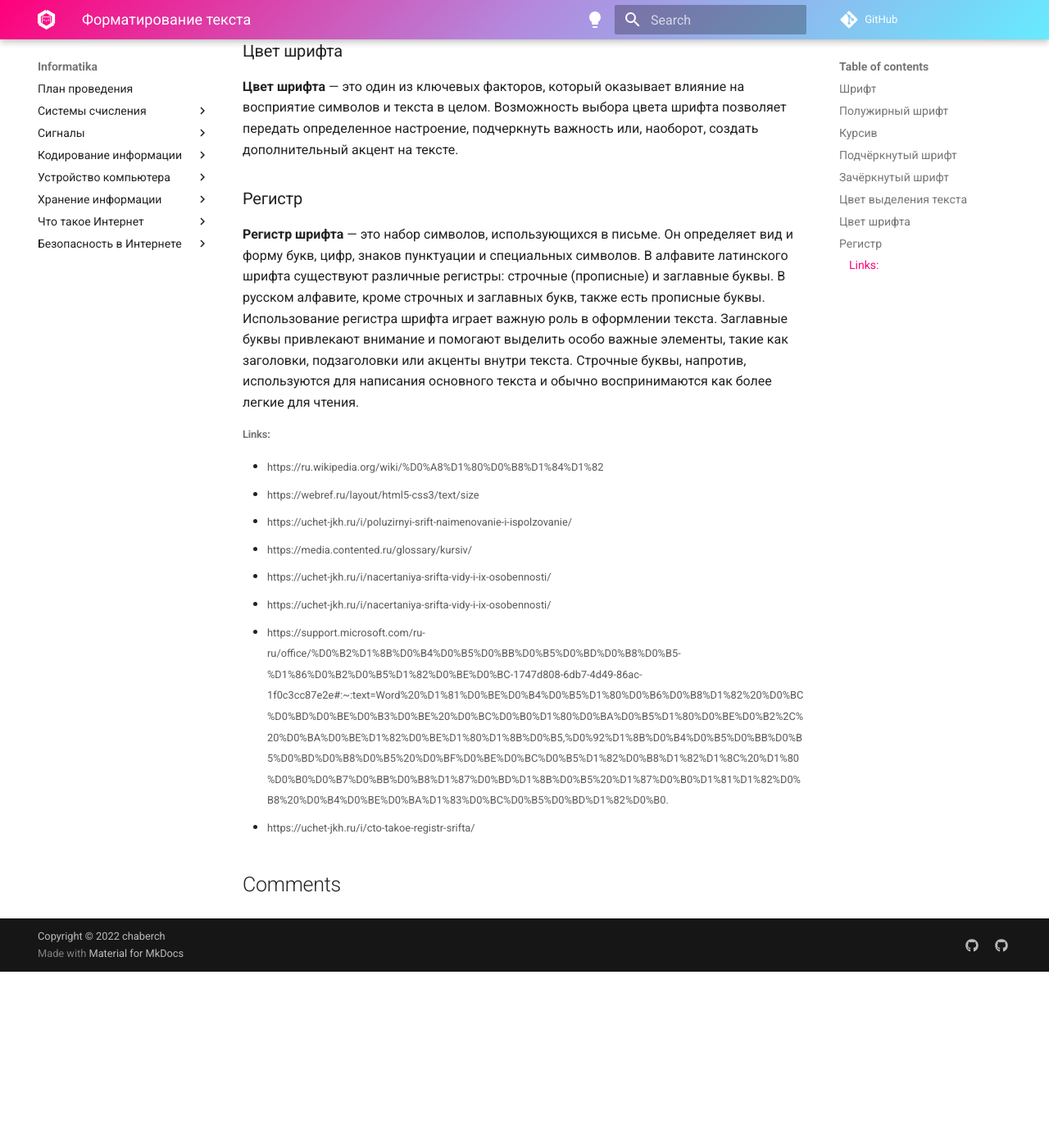
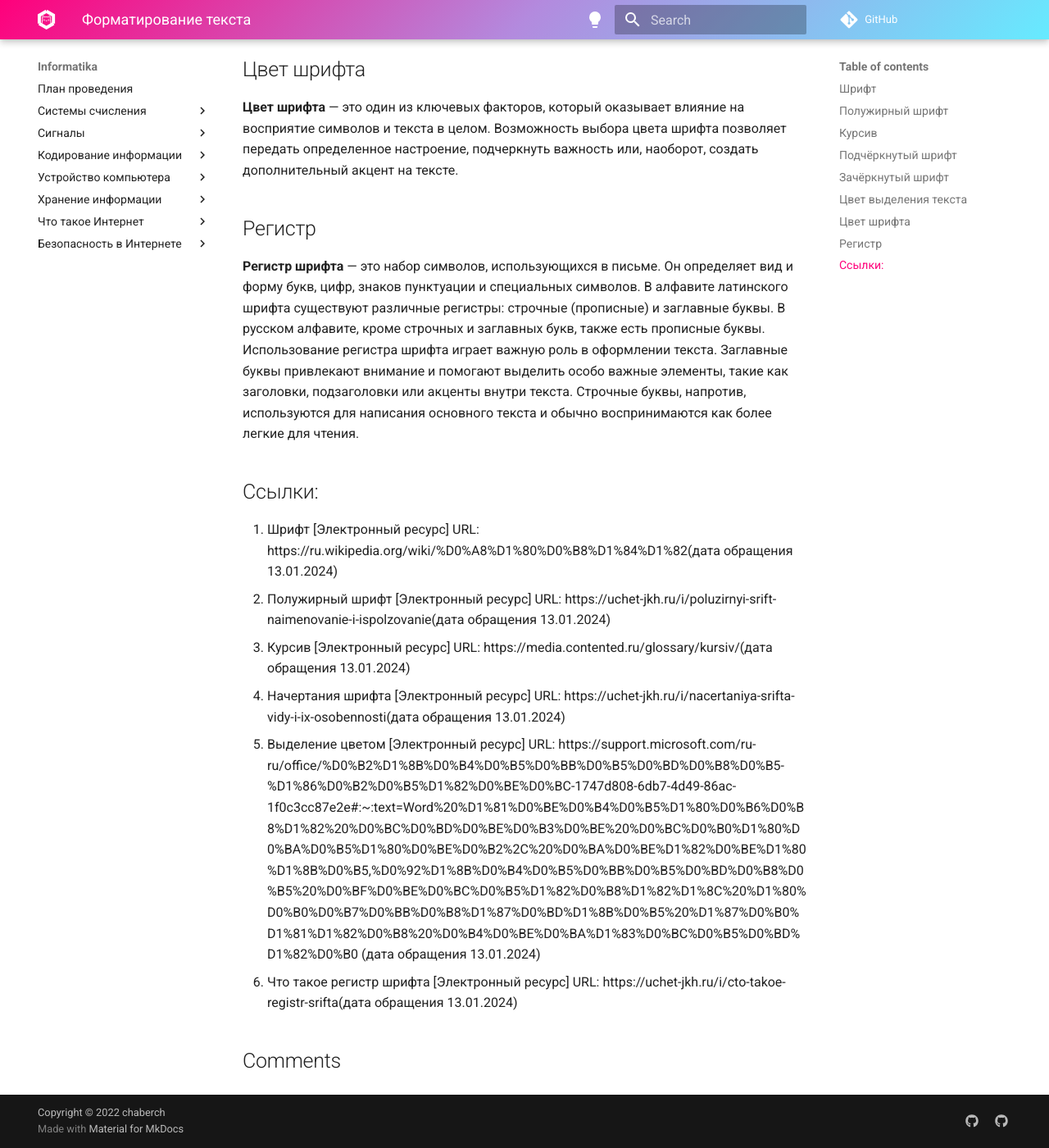
Before and after one commit to chabErch/Informatika, an MkDocs documentation site: the page built from docs/MS Word/Форматирование текста.md, in a window 1280 px wide and 1400 px high, scrolled down 1503 px. Shown: the whole window at 82% size. Built offline with MkDocs 1.6.1 and Material for MkDocs 9.7.7, drawn with Linux system fonts in a browser that asks for light colours; comment, search, counter and statistics services are not loaded; before the commit the page ends 2688 px from its top, so only the background shows below that; some of the changed text lies outside the part shown.

Commit message:
Update Форматирование текста.md

```diff
--- a/docs/MS Word/Форматирование текста.md
+++ b/docs/MS Word/Форматирование текста.md
@@ -12,7 +10,7 @@
 миллиметры (mm), пункты (pt) и др). На вид шрифта влияет не только заданный размер,
 но и выбор гарнитуры.
 
-### Полужирный шрифт
+## Полужирный шрифт
 
 **Полужирный шрифт** отличается от обычного шрифта тем, что его символы выглядят
 более толстыми и насыщенными, что делает текст более заметным и выделенным.
@@ -28,34 +26,34 @@
 и сделать их более запоминающимися для читателей. Это мощное средство для передачи
 информации и эмоций через письменный текст.
 
-### Курсив
+## Курсив
 
 **Курсив** — это вид печатного шрифта, в котором буквы пишутся под наклоном и
 соединяются друг с другом при помощи штрихов. Название происходит от латинского
 выражения cursiva littera, которое означает беглый почерк.
 
-### Подчёркнутый шрифт
+## Подчёркнутый шрифт
 
 **Шрифт с подчеркиванием (Underline)** — данный стиль добавляет подчеркивание к символам,
 что позволяет увеличить внимание к определенной части текста.
 
-### Зачёркнутый шрифт
+## Зачёркнутый шрифт
 
 **Зачеркнутый шрифт (Strikethrough)** — этот стиль добавляет горизонтальную линию,
 которая пересекает символы и используется для выделения текста или указания на его удаление.
 
-### Цвет выделения текста
+## Цвет выделения текста
 
 Word содержит много маркеров, которые делают текст всплывающее на экране таким же,
 как при выделении бумаги флуоресцентным маркером. Вы можете выделить текст или изображение,
 а затем выделить его или с помощью инструмента **Выделение** пометить различные части документа.
 
-### Цвет шрифта
+## Цвет шрифта
 
 **Цвет шрифта** — это один из ключевых факторов, который оказывает влияние на восприятие символов
 и текста в целом. Возможность выбора цвета шрифта позволяет передать определенное настроение, подчеркнуть важность или, наоборот, создать дополнительный акцент на тексте.
 
-### Регистр
+## Регистр
 
 **Регистр шрифта** — это набор символов, использующихся в письме. Он определяет вид и форму букв,
 цифр, знаков пунктуации и специальных символов. В алфавите латинского шрифта существуют
@@ -66,15 +64,18 @@ Word содержит много маркеров, которые делают
 акценты внутри текста. Строчные буквы, напротив, используются для написания
 основного текста и обычно воспринимаются как более легкие для чтения.
 
+## Ссылки:
 
-
-###### Links:
-
- * <small>https://ru.wikipedia.org/wiki/%D0%A8%D1%80%D0%B8%D1%84%D1%82</small>
- * <small>https://webref.ru/layout/html5-css3/text/size</small>
- * <small>https://uchet-jkh.ru/i/poluzirnyi-srift-naimenovanie-i-ispolzovanie/</small>
- * <small>https://media.contented.ru/glossary/kursiv/</small>
- * <small>https://uchet-jkh.ru/i/nacertaniya-srifta-vidy-i-ix-osobennosti/</small>
- * <small>https://uchet-jkh.ru/i/nacertaniya-srifta-vidy-i-ix-osobennosti/</small>
- * <small>https://support.microsoft.com/ru-ru/office/%D0%B2%D1%8B%D0%B4%D0%B5%D0%BB%D0%B5%D0%BD%D0%B8%D0%B5-%D1%86%D0%B2%D0%B5%D1%82%D0%BE%D0%BC-1747d808-6db7-4d49-86ac-1f0c3cc87e2e#:~:text=Word%20%D1%81%D0%BE%D0%B4%D0%B5%D1%80%D0%B6%D0%B8%D1%82%20%D0%BC%D0%BD%D0%BE%D0%B3%D0%BE%20%D0%BC%D0%B0%D1%80%D0%BA%D0%B5%D1%80%D0%BE%D0%B2%2C%20%D0%BA%D0%BE%D1%82%D0%BE%D1%80%D1%8B%D0%B5,%D0%92%D1%8B%D0%B4%D0%B5%D0%BB%D0%B5%D0%BD%D0%B8%D0%B5%20%D0%BF%D0%BE%D0%BC%D0%B5%D1%82%D0%B8%D1%82%D1%8C%20%D1%80%D0%B0%D0%B7%D0%BB%D0%B8%D1%87%D0%BD%D1%8B%D0%B5%20%D1%87%D0%B0%D1%81%D1%82%D0%B8%20%D0%B4%D0%BE%D0%BA%D1%83%D0%BC%D0%B5%D0%BD%D1%82%D0%B0.</small>
- * <small>https://uchet-jkh.ru/i/cto-takoe-registr-srifta/</small>
+1. Шрифт [Электронный ресурс] URL:
+https://ru.wikipedia.org/wiki/%D0%A8%D1%80%D0%B8%D1%84%D1%82(дата обращения 13.01.2024)
+2. Полужирный шрифт [Электронный ресурс] URL:
+https://uchet-jkh.ru/i/poluzirnyi-srift-naimenovanie-i-ispolzovanie(дата обращения 13.01.2024)
+3. Курсив [Электронный ресурс] URL:
+https://media.contented.ru/glossary/kursiv/(дата обращения 13.01.2024)
+4. Начертания шрифта [Электронный ресурс] URL:
+https://uchet-jkh.ru/i/nacertaniya-srifta-vidy-i-ix-osobennosti(дата обращения 13.01.2024)
+5. Выделение цветом [Электронный ресурс] URL:
+https://support.microsoft.com/ru-ru/office/%D0%B2%D1%8B%D0%B4%D0%B5%D0%BB%D0%B5%D0%BD%D0%B8%D0%B5-%D1%86%D0%B2%D0%B5%D1%82%D0%BE%D0%BC-1747d808-6db7-4d49-86ac-1f0c3cc87e2e#:~:text=Word%20%D1%81%D0%BE%D0%B4%D0%B5%D1%80%D0%B6%D0%B8%D1%82%20%D0%BC%D0%BD%D0%BE%D0%B3%D0%BE%20%D0%BC%D0%B0%D1%80%D0%BA%D0%B5%D1%80%D0%BE%D0%B2%2C%20%D0%BA%D0%BE%D1%82%D0%BE%D1%80%D1%8B%D0%B5,%D0%92%D1%8B%D0%B4%D0%B5%D0%BB%D0%B5%D0%BD%D0%B8%D0%B5%20%D0%BF%D0%BE%D0%BC%D0%B5%D1%82%D0%B8%D1%82%D1%8C%20%D1%80%D0%B0%D0%B7%D0%BB%D0%B8%D1%87%D0%BD%D1%8B%D0%B5%20%D1%87%D0%B0%D1%81%D1%82%D0%B8%20%D0%B4%D0%BE%D0%BA%D1%83%D0%BC%D0%B5%D0%BD%D1%82%D0%B0
+(дата обращения 13.01.2024)
+6. Что такое регистр шрифта [Электронный ресурс] URL:
+https://uchet-jkh.ru/i/cto-takoe-registr-srifta(дата обращения 13.01.2024)
```
Also changed, not shown: other parts of docs/MS Word/Форматирование текста.md (+1 -3 lines).
